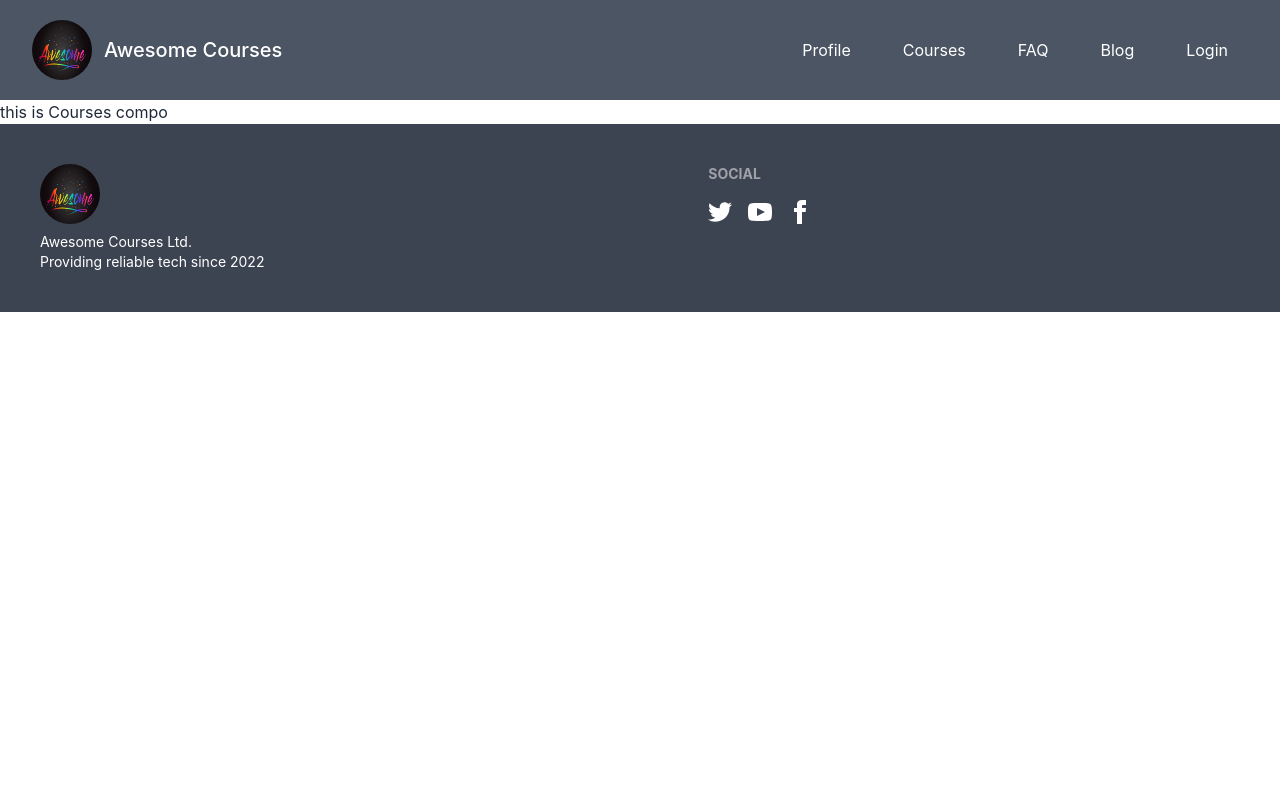
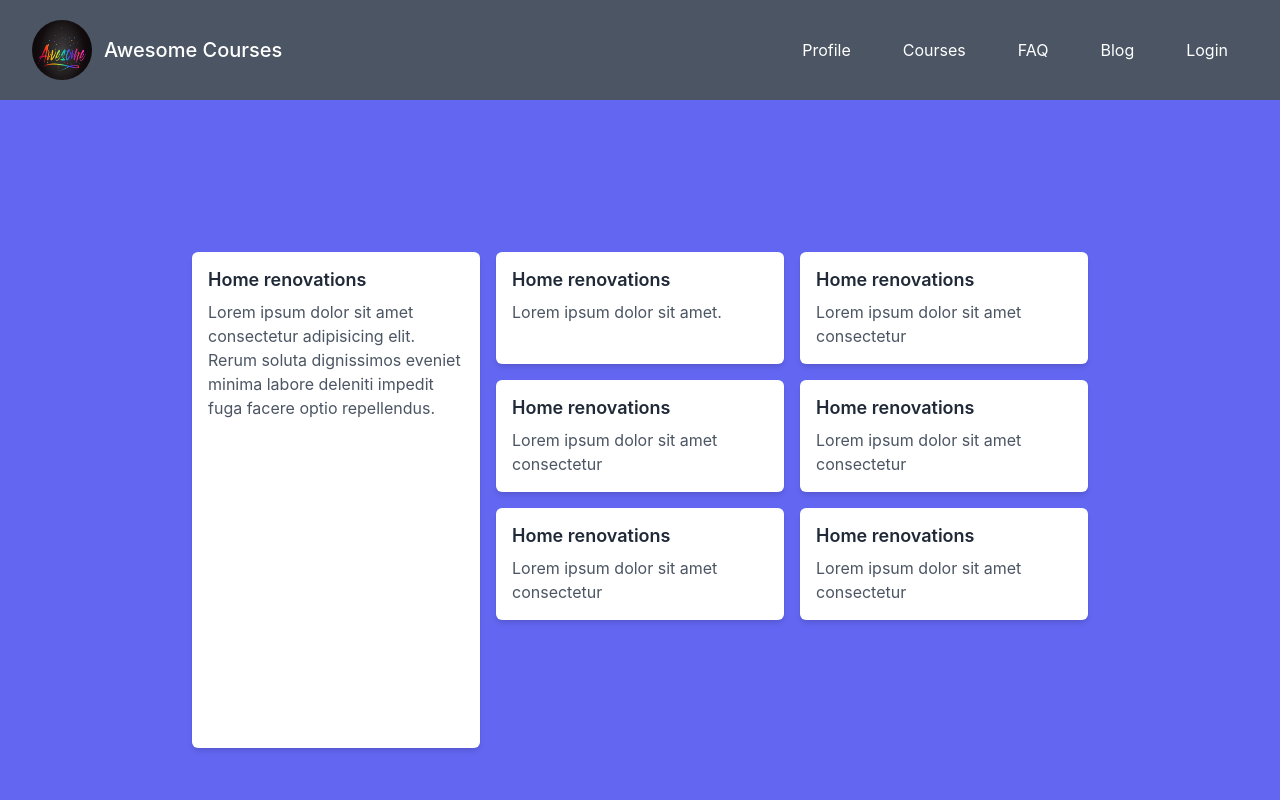
Before and after one commit to sabbirhossaindev/learning-platform, a React (Create React App) app: page / in a window 1280 px wide. Shown: the top 800 px of the page. Built offline with nearby package versions, Linux system fonts and the light colour scheme; no server answers.

Commit message:
course design done

```diff
--- a/src/components/Courses.js
+++ b/src/components/Courses.js
@@ -2,8 +2,46 @@ import React from 'react';
 
 const Courses = () => {
     return (
-        <div>
-            <h2>this is Courses compo</h2>
+        <div className='flex justify-center items-center min-h-screen bg-indigo-500'>
+            <div className='flex-1 max-w-5xl p-16'>
+                <div className='grid grid-cols-1 grid-rows-4 gap-4 grid-flow-row-dense lg:grid-cols-3'>
+                    <div className='p-4 pr-6 bg-white border-1-8 border-transparent rounded-md shadow-md space-y-2'>
+                        <h2 className='text-lg font-semibold leading-6'>Home renovations</h2>
+                        <p className='text-gray-600'>Lorem ipsum dolor sit amet.</p>
+                    </div>
+
+                    <div className='p-4 pr-6 bg-white border-1-8 border-transparent rounded-md shadow-md space-y-2'>
+                        <h2 className='text-lg font-semibold leading-6'>Home renovations</h2>
+                        <p className='text-gray-600'>Lorem ipsum dolor sit amet consectetur</p>
+                    </div>
+
+                    <div className='row-span-full p-4 bg-white border-1-8 border-transparent rounded-md shadow-md space-y-2'>
+                        <h2 className='text-lg font-semibold leading-6'>Home renovations</h2>
+                        <p className='text-gray-600'>Lorem ipsum dolor sit amet consectetur adipisicing elit. Rerum soluta dignissimos eveniet minima labore deleniti impedit fuga facere optio repellendus.</p>
+                    </div>
+
+                    <div className='p-4 pr-6 bg-white border-1-8 border-transparent rounded-md shadow-md space-y-2'>
+                        <h2 className='text-lg font-semibold leading-6'>Home renovations</h2>
+                        <p className='text-gray-600'>Lorem ipsum dolor sit amet consectetur</p>
+                    </div>
+
+                    <div className='p-4 pr-6 bg-white border-1-8 border-transparent rounded-md shadow-md space-y-2'>
+                        <h2 className='text-lg font-semibold leading-6'>Home renovations</h2>
+                        <p className='text-gray-600'>Lorem ipsum dolor sit amet consectetur</p>
+                    </div>
+
+                    <div className='p-4 pr-6 bg-white border-1-8 border-transparent rounded-md shadow-md space-y-2'>
+                        <h2 className='text-lg font-semibold leading-6'>Home renovations</h2>
+                        <p className='text-gray-600'>Lorem ipsum dolor sit amet consectetur</p>
+                    </div>
+
+                    <div className='p-4 pr-6 bg-white border-1-8 border-transparent rounded-md shadow-md space-y-2'>
+                        <h2 className='text-lg font-semibold leading-6'>Home renovations</h2>
+                        <p className='text-gray-600'>Lorem ipsum dolor sit amet consectetur</p>
+                    </div>
+
+                </div>
+            </div>
         </div>
     );
 };
```
